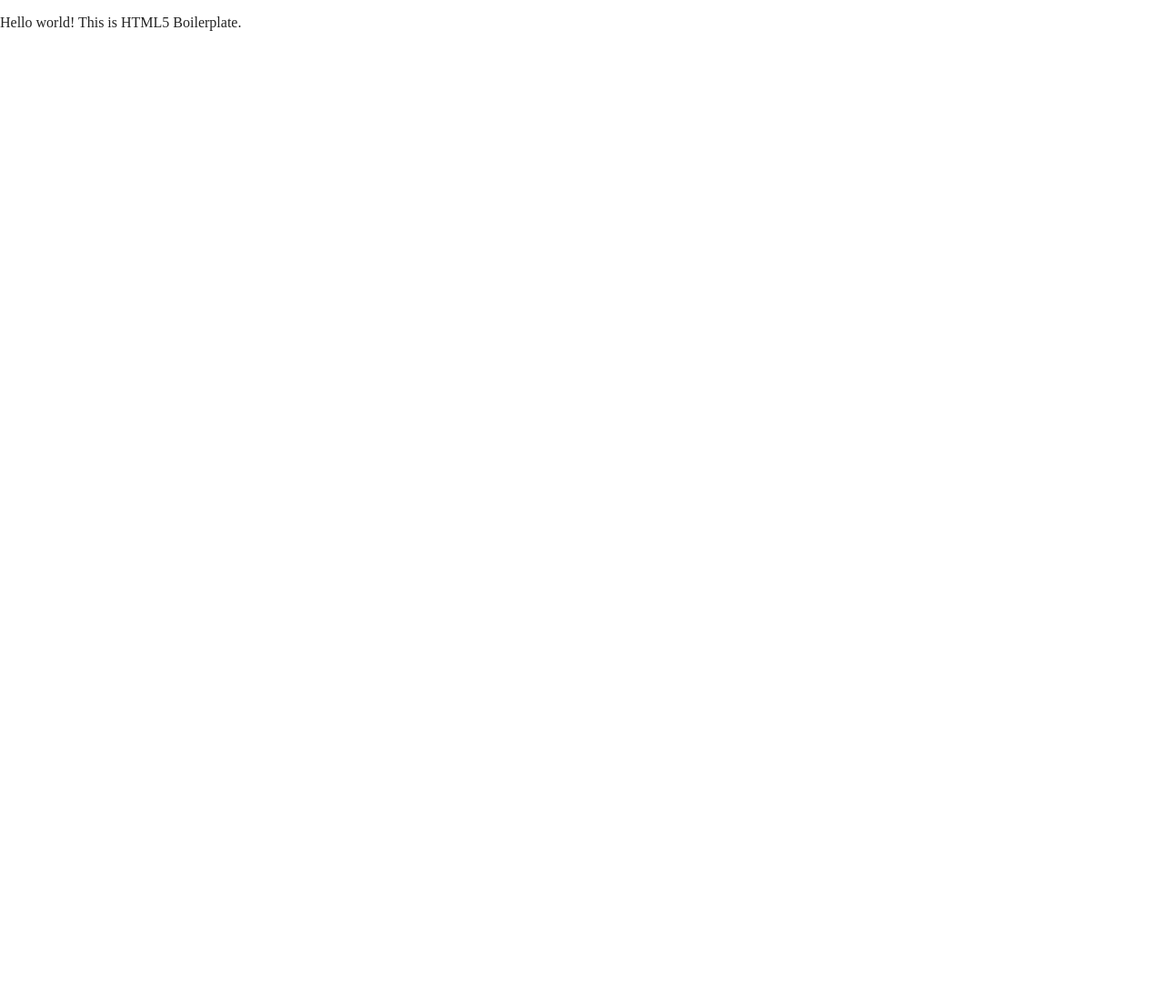
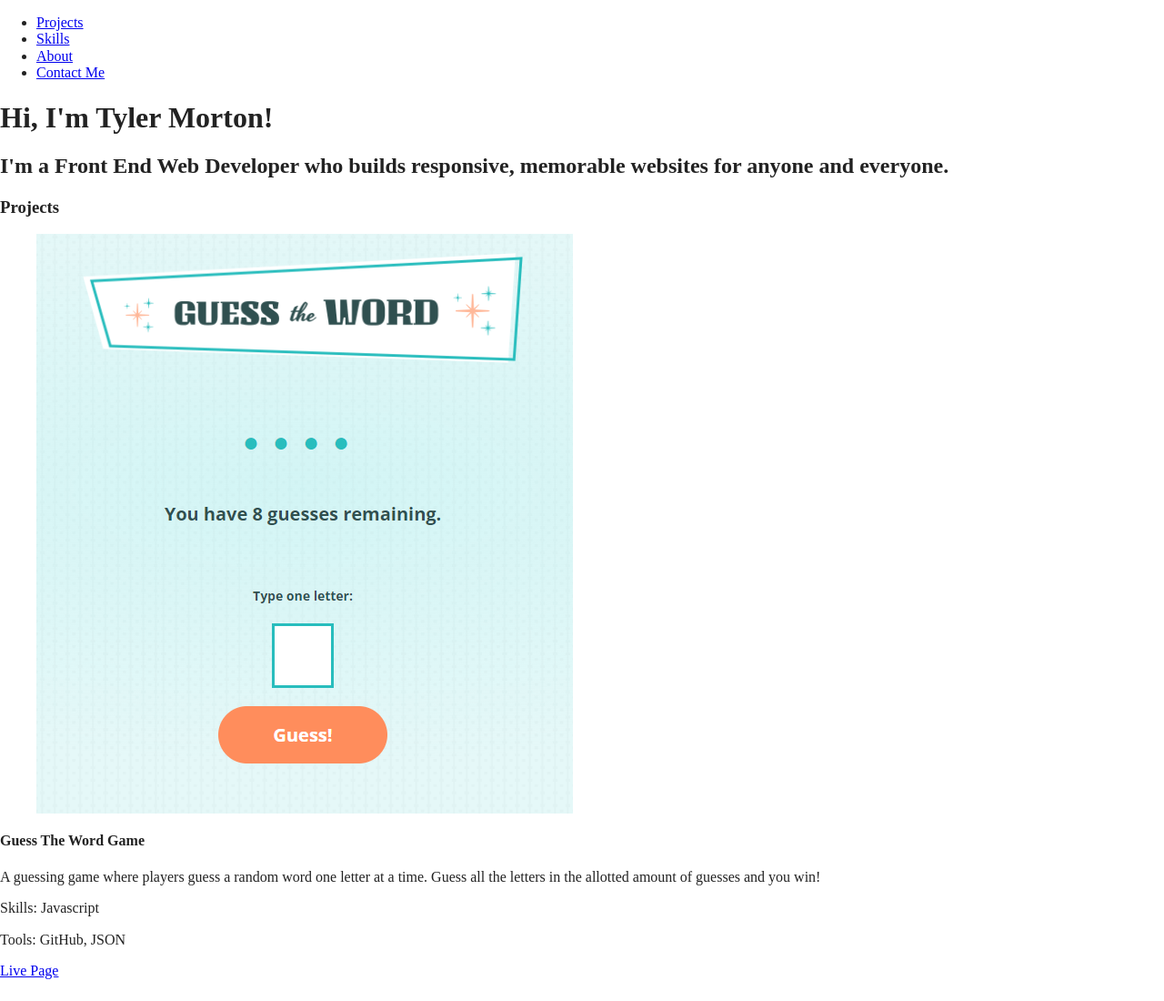
Before and after one commit to Tyler-Zorb/portfolio, a website built with Parcel: page index.html in a window 1280 px wide. Shown: the top 1100 px of the page at 91% size. Before the commit the page ends 800 px from the top, so only its background shows below. Built offline with nearby package versions, Linux system fonts and the light colour scheme.

Commit message:
Added header, projects, skills

```diff
--- a/index.html
+++ b/index.html
@@ -3,7 +3,7 @@
 
 <head>
   <meta charset="utf-8">
-  <title></title>
+  <title>Tyler Morton | Front End Developer</title>
   <meta name="description" content="">
   <meta name="viewport" content="width=device-width, initial-scale=1">
 
@@ -23,9 +23,129 @@
 </head>
 
 <body>
+  <header>
+    <div class="content-wrapper">
+      <nav>
+        <ul>
+          <li><a href="#work">Projects</a></li>
+          <li><a href="#skills">Skills</a></li>
+          <li><a href="#about">About</a></li>
+          <li><a href="#contact">Contact Me</a></li>
+        </ul>
+      </nav>
+      <div class="home-title">
+        <h1>Hi, I'm Tyler Morton!</h1>
+        <h2>I'm a Front End Web Developer who builds responsive, memorable websites for anyone and everyone.</h2>
+      </div>
+    </div>
+  </header>
 
-  <!-- Add your site or application content here -->
-  <p>Hello world! This is HTML5 Boilerplate.</p>
+  <main>
+    <article class="portfolio">
+      <section id="work">
+        <div class="content-wrapper">
+          <h3 class="portfolio-header">Projects</h3>
+          <div class="portfolio-wrapper">
+            <div class="home-portfolio-piece">
+              <figure>
+                <a href="https://tyler-zorb.github.io/guess-the-word/" target="_blank"><img src="img/guess-word.png" alt="Guess The Word Game"></a>
+              </figure>
+              <h4>Guess The Word Game</h4>
+              <p class="project description">A guessing game where players guess a random word one letter at a time. Guess all the letters in the allotted amount of guesses and you win!
+              </p>
+              <p><span>Skills: </span>Javascript</p>
+              <p><span>Tools: </span>GitHub, JSON</p>
+              <a class="project-link" href="https://tyler-zorb.github.io/guess-the-word/" target="_blank">Live Page</a>
+            </div>
+            <div class="home-portfolio-piece">
+              <figure>
+                <a href="https://vh8q1f.csb.app/" target="_blank"><img src="img/sticky-note.png" alt="Sticky Note App"></a>
+              </figure>
+              <h4>Sticky Note App</h4>
+              <p class="project description">An interactive React app that lets the user create sticky notes. The user can edit, delete and search their notes.</p>
+              <p><span>Skills: </span>React, JSX</p>
+              <p><span>Tools: </span>Code Sandbox, Props, State</p>
+              <a class="project-link" href="https://vh8q1f.csb.app/" target="_blank">Live Page</a>
+            </div>
+            <div class="home-portfolio-piece">
+              <figure>
+                <a href="https://tyler-zorb.github.io/github-repo-gallery/" target="_blank"><img src="img/github-repo-gallery.png" alt="GitHub Repo Gallery"></a>
+              </figure>
+              <h4>GitHub Repo Gallery</h4>
+              <p class="project description">A customized responsive gallery of my repos using GitHub’s API to pull data from my GitHub profile. Click on the repos for more details.
+              </p>
+              <p><span>Skills: </span>Javascript</p>
+              <p><span>Tools: </span>API, GitHub</p>
+              <a class="project-link" href="https://tyler-zorb.github.io/github-repo-gallery/" target="_blank">Live Page</a>
+            </div>
+            <div class="home-portfolio-piece">
+              <figure>
+                <a href="https://9mrzky.csb.app/" target="_blank"><img src="img/vacation-budget.png" alt="Vacation Budget App"></a>
+              </figure>
+              <h4>Vacation Budget App</h4>
+              <p class="project description">This app helps you figure out your daily spending on food and fun while you’re on vacation. Just answer a few questions and viola your daily budget will appear.</p>
+              <p><span>Skills: </span>Javascript, Prompt, Functions</p>
+              <p><span>Tools: </span>Code Sandbox</p>
+              <a class="project-link" href="https://9mrzky.csb.app/" target="_blank">Live Page</a>
+            </div>
+            <div class="home-portfolio-piece">
+              <figure>
+                <a href="https://tyler-zorb.github.io/unplugged-retreat/" target="_blank"><img src="img/unplugged-retreat.png" alt="Unplugged Retreat"></a>
+              </figure>
+              <h4>Unplugged Retreat</h4>
+              <p class="project description">A multi-page responsive website for a retreat that adapts to mobile, tablet, and desktop screens.</p>
+              <p><span>Skills: </span>HTML, CSS, Flexbox</p>
+              <p><span>Tools: Github, Chrome DevTools, Photoshop, Visual Studio Code</span></p>
+              <a class="project-link" href="https://tyler-zorb.github.io/unplugged-retreat/" target="_blank">Live Page</a>
+            </div>
+          </div>
+        </div>
+      </section>
+
+
+      <section id="skills">
+        <div class="content-wrapper">
+          <h3 class="skills-header">Skills</h3>
+          <h4>Developer Skills</h4>
+          <div class="language-wrapper">
+            <p class="skill">HTML5</p>
+            <p class="skill">ES6</p>
+            <p class="skill">CSS</p>
+            <p class="skill">Javascript</p>
+            <p class="skill">React</p>
+            <p class="skill">WordPress</p>
+            <p class="skill">Git & GitHub</p>
+          </div>
+          <h4>Tech Stack</h4>
+          <div class="tool-wrapper">
+            <p class="tool">Visual Studio Code</p>
+            <p class="tool">GitHub Pages</p>
+            <p class="tool">Code Sandbox</p>
+            <p class="tool">Chrome DevTools</p>
+          </div>
+        </div>
+      </section>
+    </article>
+
+
+
+
+  </main>
+
+
+
+
+
+
+
+
+
+
+
+
+
+
+
   <script src="js/vendor/modernizr-3.11.2.min.js"></script>
   <script src="js/plugins.js"></script>
   <script src="js/main.js"></script>
```
Also changed, not shown: img/github-repo-gallery.PNG (added), img/guess-word.PNG (added), img/sticky-note.PNG (added), img/unplugged-retreat.PNG (added), img/vacation-budget.PNG (added).
